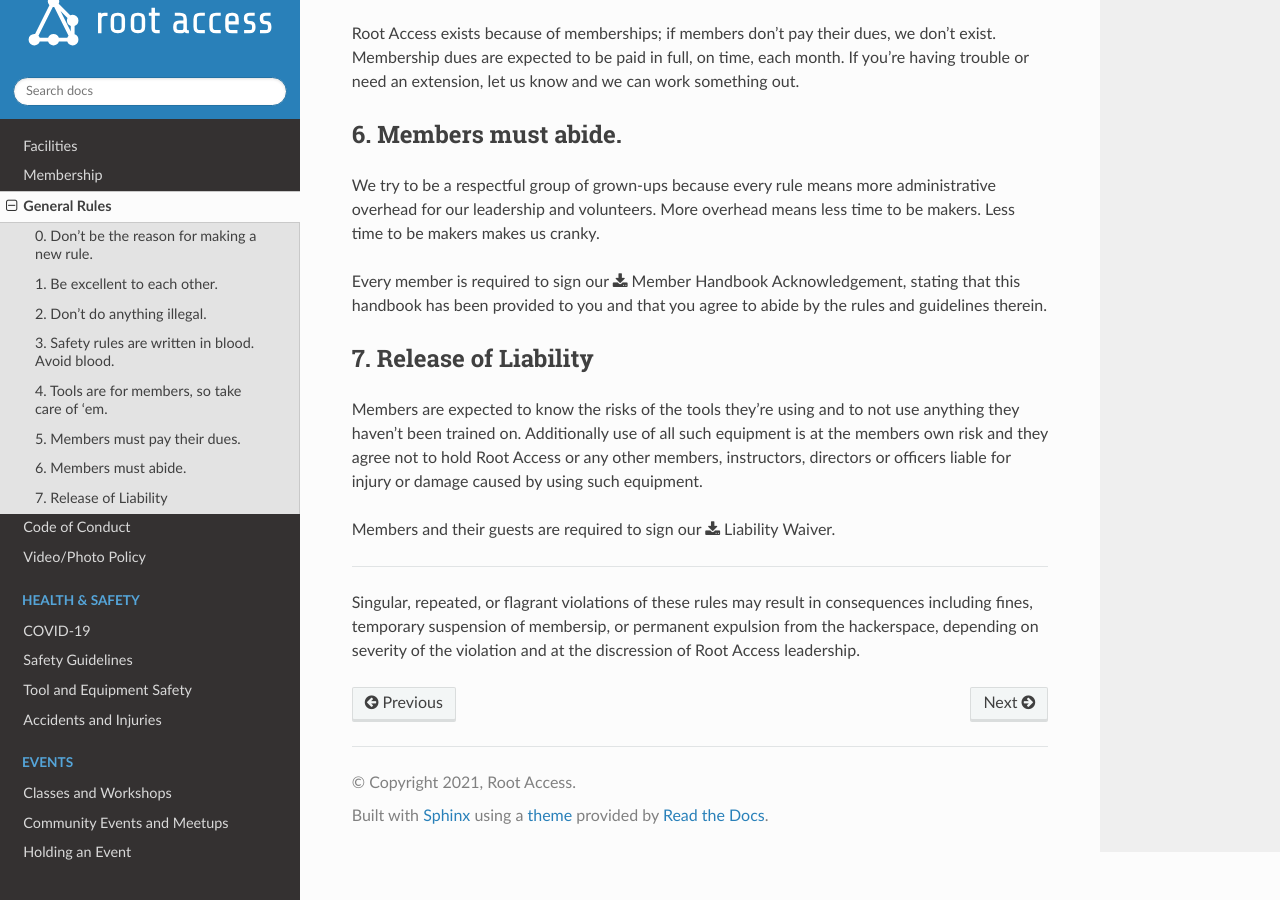
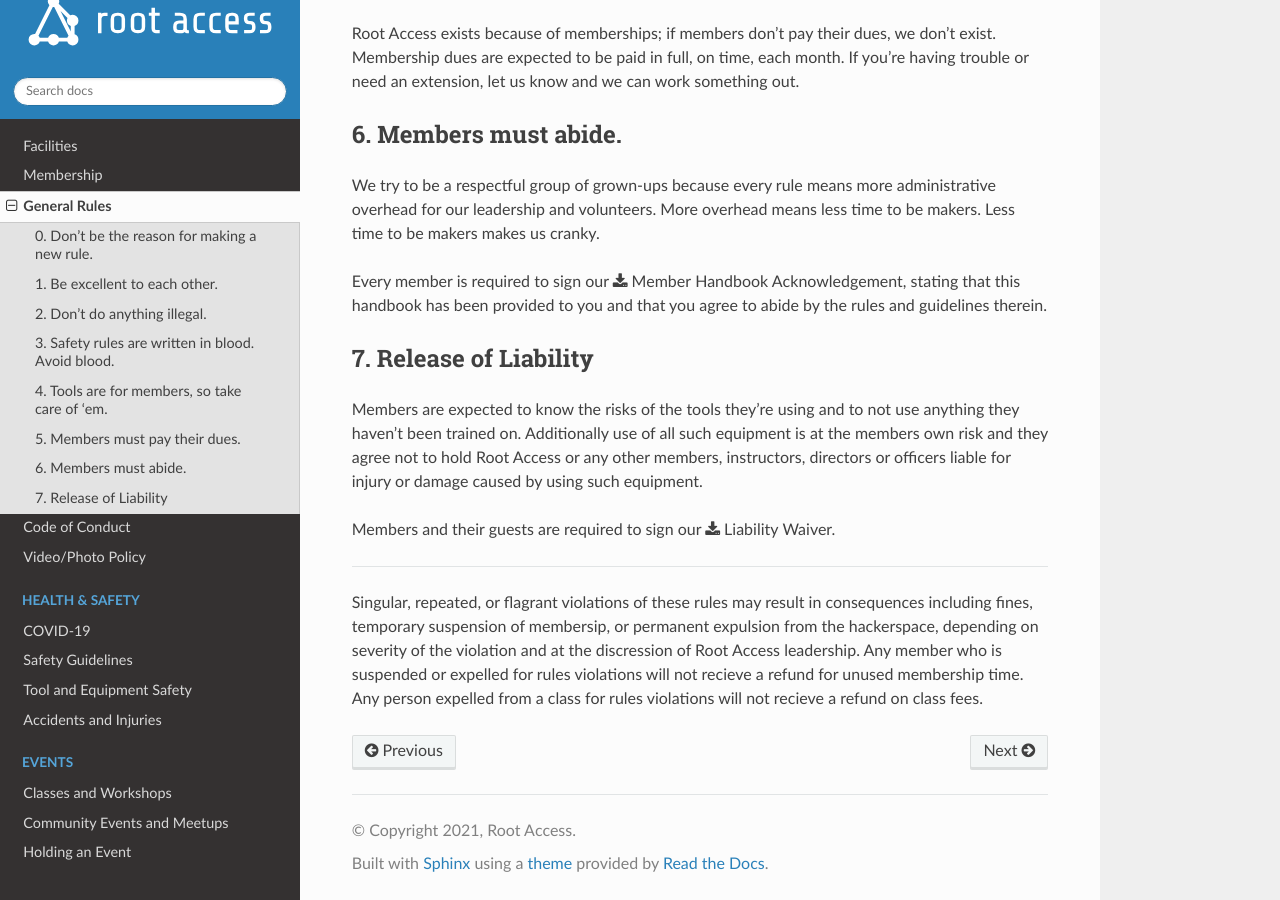
Before and after one commit to RootAccessHackerspace/handbook, a Sphinx documentation site: the page built from source/policies/rules.md, in a window 1280 px wide and 900 px high, scrolled down 1050 px. Built offline with Sphinx 7.4.7 and the Read the Docs theme 2.0.0, drawn with Linux system fonts in a browser that asks for light colours.

Commit message:
Add note about refunds to the rules.

```diff
--- a/source/policies/rules.md
+++ b/source/policies/rules.md
@@ -41,4 +41,4 @@ Members and their guests are required to sign our {download}`Liability Waiver </
 
 ---
 
-Singular, repeated, or flagrant violations of these rules may result in consequences including fines, temporary suspension of membersip, or permanent expulsion from the hackerspace, depending on severity of the violation and at the discression of Root Access leadership.
+Singular, repeated, or flagrant violations of these rules may result in consequences including fines, temporary suspension of membersip, or permanent expulsion from the hackerspace, depending on severity of the violation and at the discression of Root Access leadership. Any member who is suspended or expelled for rules violations will not recieve a refund for unused membership time. Any person expelled from a class for rules violations will not recieve a refund on class fees.
```
